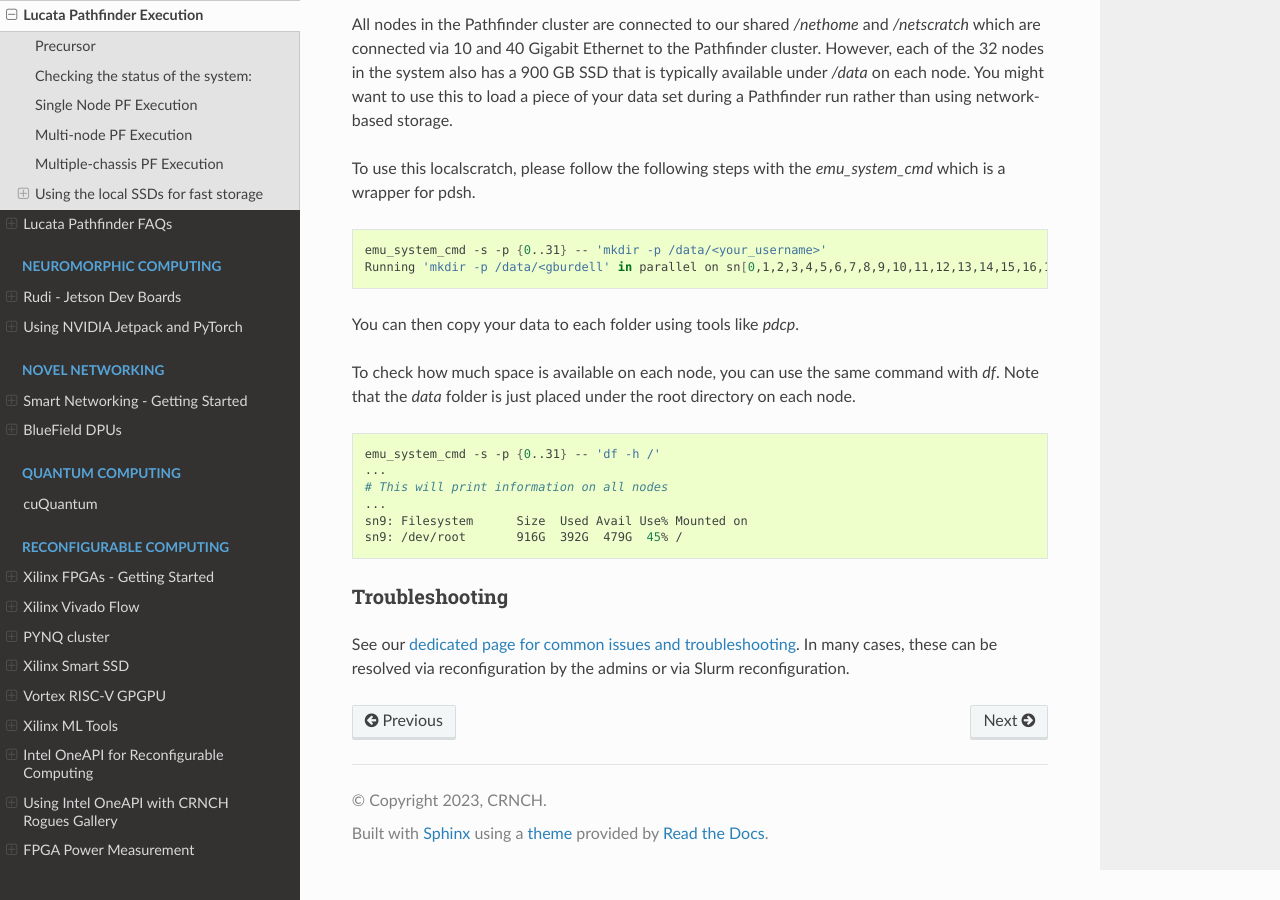
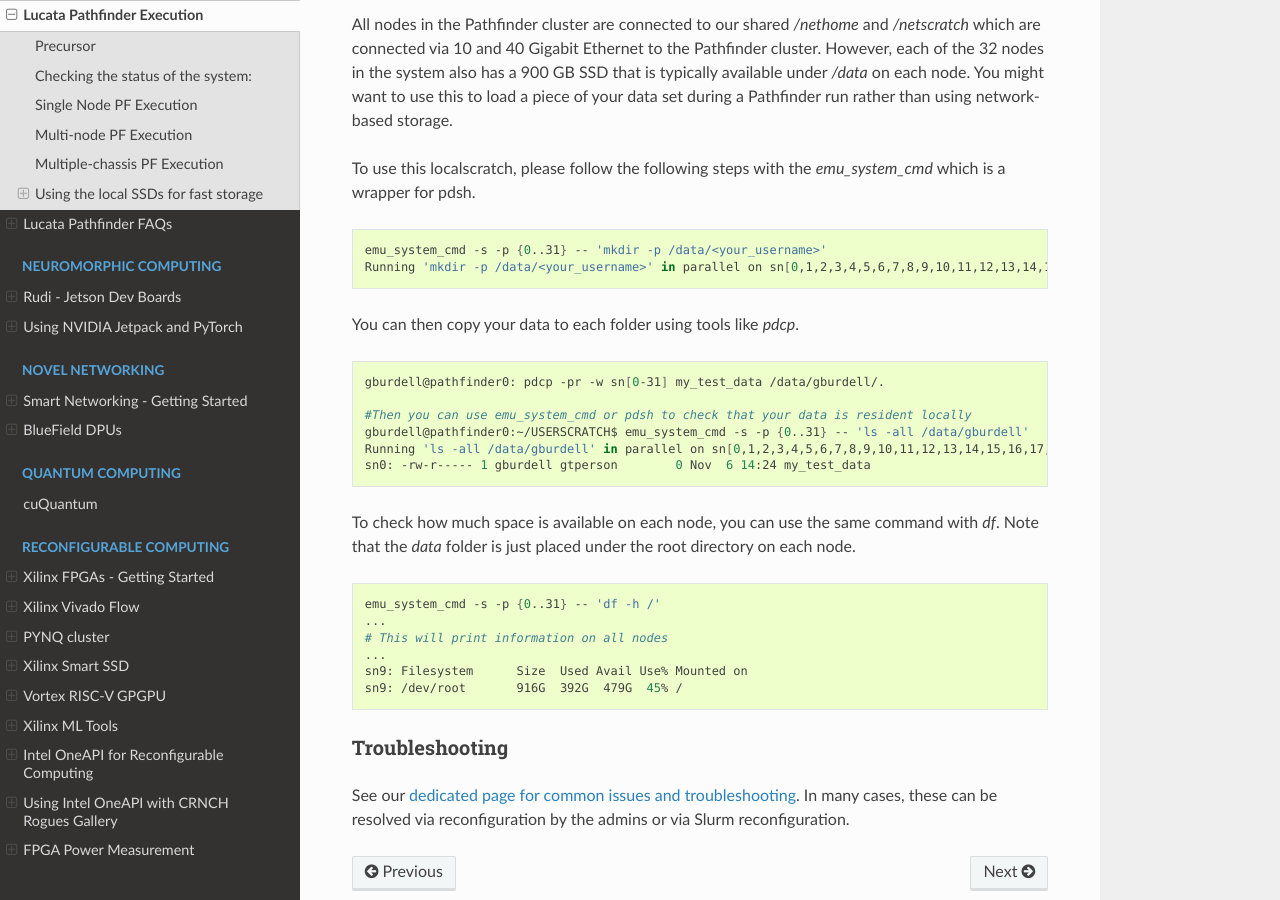
Before and after one commit to gt-crnch-rg/read-the-docs, a Sphinx documentation site: the page built from docs/lucata/lucata-pathfinder-execution.rst, in a window 1280 px wide and 900 px high, scrolled down 2511 px. Built offline with Sphinx 7.4.7 and the Read the Docs theme 2.0.0, drawn with Linux system fonts in a browser that asks for light colours; pages that are not in the unit, such as notebooks, are missing from menus.

Commit message:
Update lucata-pathfinder-execution.rst

```diff
--- a/docs/lucata/lucata-pathfinder-execution.rst
+++ b/docs/lucata/lucata-pathfinder-execution.rst
@@ -128,9 +128,18 @@ To use this localscratch, please follow the following steps with the `emu_system
 .. code:: shell
 
     emu_system_cmd -s -p {0..31} -- 'mkdir -p /data/<your_username>'
-    Running 'mkdir -p /data/<gburdell' in parallel on sn[0,1,2,3,4,5,6,7,8,9,10,11,12,13,14,15,16,17,18,19,20,21,22,23,24,25,26,27,28,29,30,31]...
+    Running 'mkdir -p /data/<your_username>' in parallel on sn[0,1,2,3,4,5,6,7,8,9,10,11,12,13,14,15,16,17,18,19,20,21,22,23,24,25,26,27,28,29,30,31]...
 
 You can then copy your data to each folder using tools like `pdcp`.
+
+.. code:: shell
+
+    gburdell@pathfinder0: pdcp -pr -w sn[0-31] my_test_data /data/gburdell/.
+
+    #Then you can use emu_system_cmd or pdsh to check that your data is resident locally
+    gburdell@pathfinder0:~/USERSCRATCH$ emu_system_cmd -s -p {0..31} -- 'ls -all /data/gburdell'
+    Running 'ls -all /data/gburdell' in parallel on sn[0,1,2,3,4,5,6,7,8,9,10,11,12,13,14,15,16,17,18,19,20,21,22,23,24,25,26,27,28,29,30,31]...
+    sn0: -rw-r----- 1 gburdell gtperson        0 Nov  6 14:24 my_test_data
 
 To check how much space is available on each node, you can use the same command with `df`. Note that the `data` folder is just placed under the root directory on each node.
 
```
